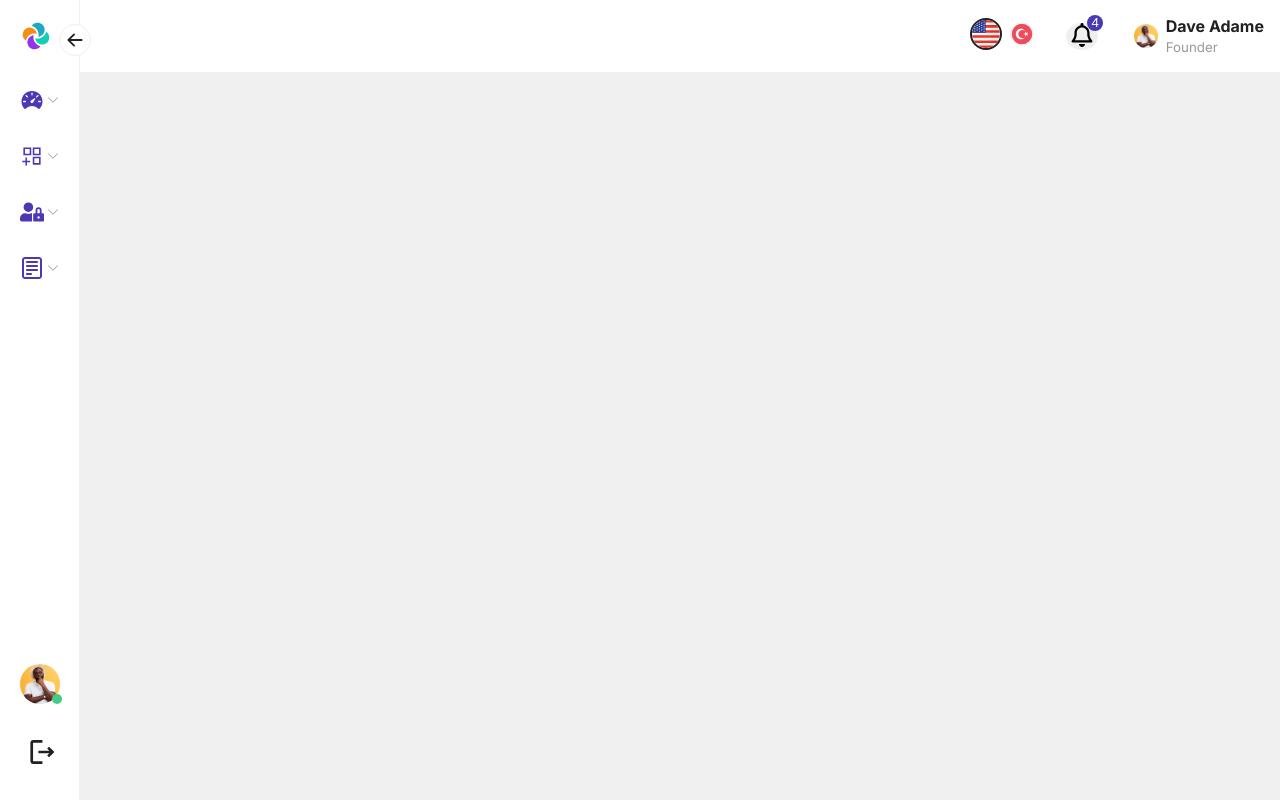
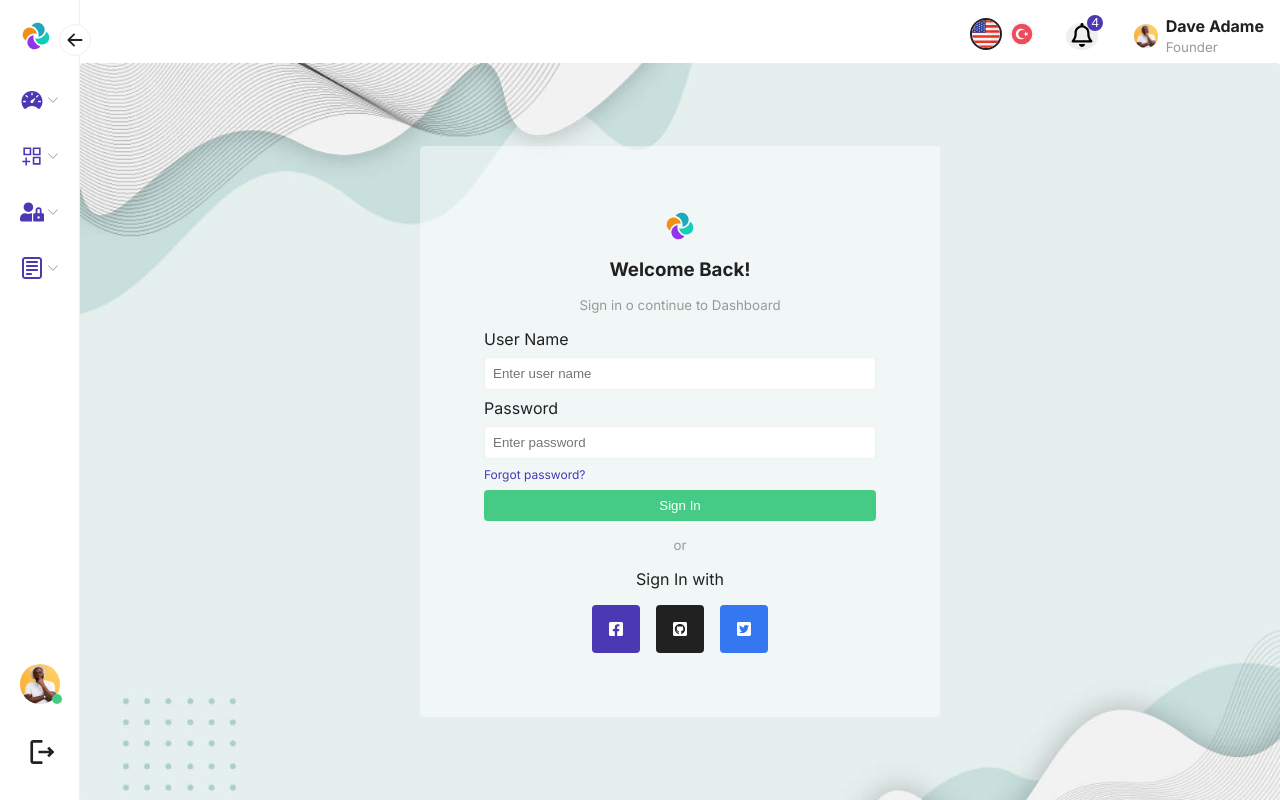
Before and after one commit to OzgeCetin43/ModernDashboard, a React (Vite) app: page /sign-in in a window 1280 px wide. Built offline with nearby package versions, Linux system fonts and the light colour scheme.

Commit message:
sign in page created

```diff
--- a/src/components/Lock/index.tsx
+++ b/src/components/Lock/index.tsx
@@ -1,9 +1,9 @@
 import React from "react";
+import { Link } from "react-router-dom";
 
 import avatar from "../../assets/images/avatar.jpg";
 
 import "./Lock.css";
-import { Link } from "react-router-dom";
 
 export const Lock: React.FC = () => {
   return (
--- /dev/null
+++ b/src/components/UserSignIn/UserSignIn.css
@@ -0,0 +1,98 @@
+.user-sign-in-container {
+  background-image: url("../../assets/images/lock-screen-bg.jpg");
+  background-size: cover;
+  position: relative;
+  top: 63px;
+  border-radius: 0.25rem;
+  padding: 5rem;
+  display: flex;
+  flex-direction: column;
+  align-items: center;
+  justify-content: center;
+  gap: 1rem;
+  height: calc(100vh - 63px);
+}
+
+.user-sign-in-container-content {
+  background-color: #ffffff75;
+  padding: 4rem;
+  border-radius: 0.25rem;
+  border-radius: 0.25rem;
+  display: flex;
+  flex-direction: column;
+  align-items: center;
+  justify-content: center;
+  gap: 1rem;
+  width: 50%;
+}
+
+.user-sign-in-form {
+  display: flex;
+  flex-direction: column;
+  justify-content: center;
+  gap: 0.5rem;
+  width: 100%;
+}
+
+.user-sign-in-form input,
+.user-sign-in-form button {
+  width: 100%;
+  padding: 0.5rem;
+  border: none;
+  outline: none;
+  border-radius: 0.25rem;
+}
+
+.user-sign-in-form input {
+  border: 1px solid #f0f0f0;
+}
+
+.user-sign-in-form a {
+  font-size: 0.75rem;
+  color: #4b38b3;
+}
+
+.user-sign-in-button {
+  background-color: #45cb85;
+  color: #fff;
+  cursor: pointer;
+}
+
+.user-sign-in-container-content small {
+  color: #999;
+}
+
+.user-sign-in-social-media {
+  display: flex;
+  align-items: center;
+  gap: 1rem;
+}
+
+.user-sign-in-social-media svg {
+  font-size: 3rem;
+  color: #fff;
+  padding: 1rem;
+  border-radius: 0.25rem;
+}
+
+.user-sign-in-social-media svg:first-child {
+  background-color: #4b38b3;
+}
+
+.user-sign-in-social-media svg:nth-child(2) {
+  background-color: #212121;
+}
+
+.user-sign-in-social-media svg:last-child {
+  background-color: #3577f1;
+}
+
+@media (max-width: 920px) {
+  .user-sign-in-container {
+    padding: 1rem;
+  }
+
+  .user-sign-in-container-content {
+    width: 100%;
+  }
+}
--- /dev/null
+++ b/src/components/UserSignIn/index.tsx
@@ -0,0 +1,48 @@
+import React from "react";
+import {
+  FaFacebookSquare,
+  FaGithubSquare,
+  FaTwitterSquare,
+} from "react-icons/fa";
+
+import logo from "../../assets/images/logo.svg";
+
+import "./UserSignIn.css";
+import { Link } from "react-router-dom";
+
+export const UserSignIn: React.FC = () => {
+  return (
+    <div className="user-sign-in-container">
+      <div className="user-sign-in-container-content">
+        <img src={logo} alt="logo" />
+        <h3>Welcome Back!</h3>
+        <small>Sign in o continue to Dashboard</small>
+        <form className="user-sign-in-form">
+          <label htmlFor="user-name">User Name</label>
+          <input
+            type="text"
+            name="user-name"
+            id="user-name"
+            placeholder="Enter user name"
+          />
+          <label htmlFor="password">Password</label>
+          <input
+            type="password"
+            name="password"
+            id="password"
+            placeholder="Enter password"
+          />
+          <Link to="/password-reset">Forgot password?</Link>
+          <button className="user-sign-in-button">Sign In</button>
+        </form>
+        <small>or</small>
+        <p>Sign In with </p>
+        <div className="user-sign-in-social-media">
+          <FaFacebookSquare />
+          <FaGithubSquare />
+          <FaTwitterSquare />
+        </div>
+      </div>
+    </div>
+  );
+};
--- a/src/components/index.tsx
+++ b/src/components/index.tsx
@@ -18,3 +18,4 @@ export * from "./ChangePassword";
 export * from "./Experience";
 export * from "./PrivacyPolicy";
 export * from "./Lock";
+export * from "./UserSignIn";
--- /dev/null
+++ b/src/pages/SignIn/index.tsx
@@ -0,0 +1,11 @@
+import React from "react";
+
+import { UserSignIn } from "../../components";
+
+export const SignIn: React.FC = () => {
+  return (
+    <>
+      <UserSignIn />
+    </>
+  );
+};
--- a/src/pages/index.tsx
+++ b/src/pages/index.tsx
@@ -6,3 +6,4 @@ export * from "./Help";
 export * from "./Settings";
 export * from "./Balance";
 export * from "./LockScreen";
+export * from "./SignIn";
--- a/src/routers/Routers.tsx
+++ b/src/routers/Routers.tsx
@@ -8,6 +8,7 @@ import {
   Home,
   LockScreen,
   Settings,
+  SignIn,
   TaskBoard,
   UserProfile,
 } from "../pages";
@@ -23,6 +24,7 @@ const Routers: React.FC = () => {
       <Route path="/user-balance" element={<Balance />} />
       <Route path="/user-settings" element={<Settings />} />
       <Route path="/lock-screen" element={<LockScreen />} />
+      <Route path="/sign-in" element={<SignIn />} />
     </Routes>
   );
 };
```
